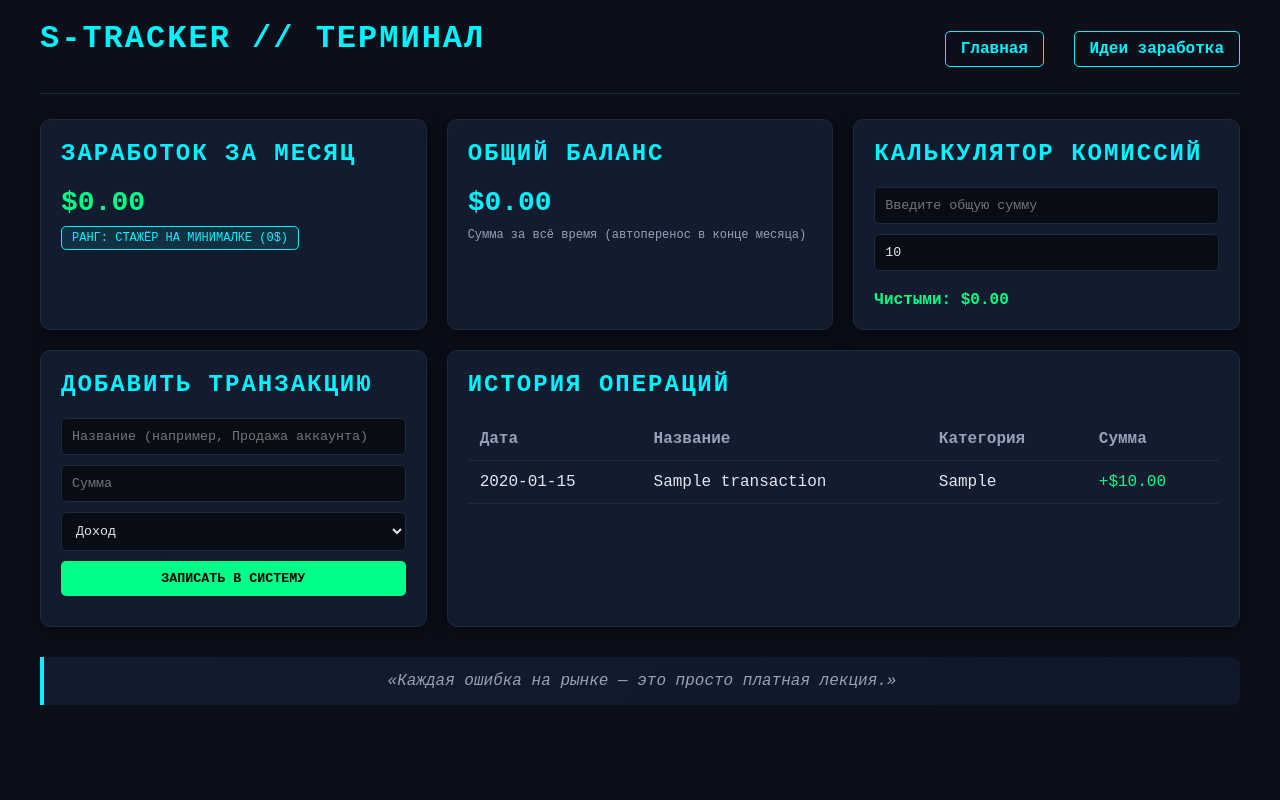
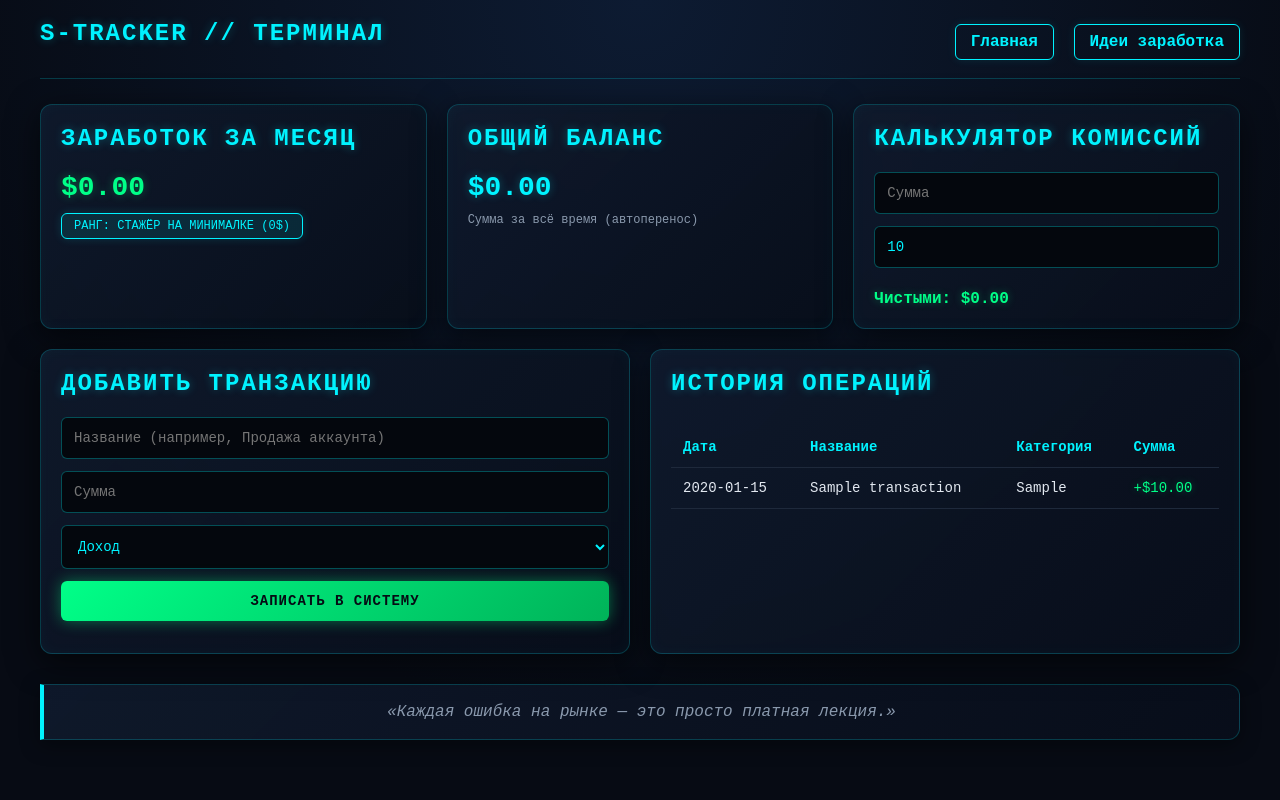
Before and after one commit to Siobaba/s-tracker, a Flask app: page / in a window 1280 px wide. Run offline with Flask 3, Linux system fonts and the light colour scheme; data comes from the database, SQL or seed files in the repository; tables that the repository leaves empty hold one stand-in row (values such as "Sample post").

Commit message:
Update index.html

```diff
--- a/templates/index.html
+++ b/templates/index.html
@@ -2,131 +2,167 @@
 <html lang="ru">
 <head>
     <meta charset="UTF-8">
+    <meta name="viewport" content="width=device-width, initial-scale=1.0">
     <title>S-TRACKER // TERMINAL</title>
     <style>
         :root {
-            --bg-color: #0b0f19;
-            --card-bg: #131b2e;
+            --bg-deep: #070b14;
+            --card-bg: linear-gradient(135deg, rgba(16, 26, 45, 0.9), rgba(8, 14, 26, 0.95));
             --accent-green: #00ff88;
             --accent-cyan: #00f3ff;
             --text-main: #e2e8f0;
-            --text-muted: #94a3b8;
+            --text-muted: #8a99ad;
+            --border-glow: rgba(0, 243, 255, 0.2);
             --border-color: #1e293b;
         }
         body {
-            background-color: var(--bg-color);
+            background-color: var(--bg-deep);
             color: var(--text-main);
             font-family: 'Courier New', Courier, monospace;
             margin: 0;
             padding: 20px;
+            box-sizing: border-box;
+            background-image: radial-gradient(circle at 50% 0%, #0d1b32 0%, var(--bg-deep) 70%);
+            min-height: 100vh;
         }
         .nav-bar {
             display: flex;
             justify-content: space-between;
             align-items: center;
             margin-bottom: 25px;
-            border-bottom: 1px solid var(--border-color);
+            border-bottom: 1px solid rgba(0, 243, 255, 0.2);
             padding-bottom: 15px;
+            flex-wrap: wrap;
+            gap: 10px;
         }
         .nav-links a {
             color: var(--accent-cyan);
             text-decoration: none;
-            margin-left: 20px;
+            margin-left: 10px;
             font-weight: bold;
             border: 1px solid var(--accent-cyan);
             padding: 8px 15px;
-            border-radius: 5px;
-            transition: 0.2s;
+            border-radius: 6px;
+            transition: 0.3s;
+            box-shadow: 0 0 10px rgba(0, 243, 255, 0.1);
         }
         .nav-links a:hover {
             background: var(--accent-cyan);
             color: #000;
+            box-shadow: 0 0 20px var(--accent-cyan);
         }
         h1, h2 {
             color: var(--accent-cyan);
             text-transform: uppercase;
             letter-spacing: 2px;
             margin-top: 0;
+            text-shadow: 0 0 10px rgba(0, 243, 255, 0.3);
         }
+        h1 { font-size: 24px; }
         .container {
             max-width: 1200px;
             margin: 0 auto;
         }
         .dashboard-grid {
             display: grid;
-            grid-template-columns: repeat(auto-fit, minmax(300px, 1fr));
+            grid-template-columns: repeat(auto-fit, minmax(280px, 1fr));
             gap: 20px;
             margin-bottom: 20px;
         }
         .card {
-            background-color: var(--card-bg);
-            border: 1px solid var(--border-color);
-            border-radius: 10px;
+            background: var(--card-bg);
+            border: 1px solid var(--border-glow);
+            border-radius: 12px;
             padding: 20px;
-            box-shadow: 0 4px 20px rgba(0,0,0,0.5);
+            box-shadow: 0 8px 32px rgba(0, 0, 0, 0.6), inset 0 0 15px rgba(0, 243, 255, 0.03);
+            box-sizing: border-box;
+            backdrop-filter: blur(5px);
         }
         .stat-value {
             font-size: 28px;
             font-weight: bold;
             color: var(--accent-green);
             margin-top: 10px;
+            text-shadow: 0 0 10px rgba(0, 255, 136, 0.3);
         }
         .rank-badge {
             display: inline-block;
             background: rgba(0, 243, 255, 0.1);
             color: var(--accent-cyan);
             border: 1px solid var(--accent-cyan);
-            padding: 4px 10px;
-            border-radius: 5px;
+            padding: 5px 12px;
+            border-radius: 6px;
             font-size: 12px;
-            margin-top: 8px;
+            margin-top: 10px;
             text-transform: uppercase;
+            box-shadow: 0 0 10px rgba(0, 243, 255, 0.15);
         }
         input, select, button {
-            background: #080c14;
-            border: 1px solid var(--border-color);
-            color: var(--text-main);
-            padding: 10px;
-            border-radius: 5px;
+            background: #04070d;
+            border: 1px solid rgba(0, 243, 255, 0.3);
+            color: var(--accent-cyan);
+            padding: 12px;
+            border-radius: 6px;
             width: 100%;
             box-sizing: border-box;
-            margin-bottom: 10px;
+            margin-bottom: 12px;
             font-family: inherit;
+            font-size: 14px;
+            outline: none;
+            transition: 0.2s;
+        }
+        input:focus, select:focus {
+            border-color: var(--accent-cyan);
+            box-shadow: 0 0 10px rgba(0, 243, 255, 0.3);
         }
         button {
-            background-color: var(--accent-green);
-            color: #000;
+            background: linear-gradient(135deg, #00ff88, #00b359);
+            color: #050b14;
             font-weight: bold;
             cursor: pointer;
-            transition: 0.2s;
+            transition: 0.3s;
             border: none;
+            text-transform: uppercase;
+            letter-spacing: 1px;
+            box-shadow: 0 0 15px rgba(0, 255, 136, 0.4);
         }
         button:hover {
-            opacity: 0.9;
-            box-shadow: 0 0 10px var(--accent-green);
+            opacity: 1;
+            box-shadow: 0 0 25px var(--accent-green);
+            transform: translateY(-1px);
+        }
+        .table-responsive {
+            width: 100%;
+            overflow-x: auto;
         }
         table {
             width: 100%;
             border-collapse: collapse;
             margin-top: 10px;
+            min-width: 400px;
         }
         th, td {
             padding: 12px;
             text-align: left;
             border-bottom: 1px solid var(--border-color);
+            font-size: 14px;
         }
         th {
-            color: var(--text-muted);
+            color: var(--accent-cyan);
         }
         .quote-box {
-            background: linear-gradient(135deg, #131b2e, #0f172a);
+            background: var(--card-bg);
             border-left: 4px solid var(--accent-cyan);
-            padding: 15px;
+            border-top: 1px solid var(--border-glow);
+            border-right: 1px solid var(--border-glow);
+            border-bottom: 1px solid var(--border-glow);
+            padding: 18px;
             margin-top: 30px;
-            border-radius: 0 10px 10px 0;
+            border-radius: 0 12px 12px 0;
             font-style: italic;
             color: var(--text-muted);
             text-align: center;
+            box-shadow: 0 5px 20px rgba(0,0,0,0.4);
         }
     </style>
 </head>
@@ -140,7 +176,6 @@
             </div>
         </div>
 
-        <!-- Верхняя панель балансов и рангов (не соприкасаются друг с другом) -->
         <div class="dashboard-grid">
             <div class="card">
                 <h2>Заработок за месяц</h2>
@@ -150,20 +185,18 @@
 
             <div class="card">
                 <h2>Общий баланс</h2>
-                <div class="stat-value" style="color: var(--accent-cyan);">${{ "%.2f"|format(all_time_balance) }}</div>
-                <div style="font-size: 12px; color: var(--text-muted); margin-top: 10px;">Сумма за всё время (автоперенос в конце месяца)</div>
+                <div class="stat-value" style="color: var(--accent-cyan); text-shadow: 0 0 10px rgba(0, 243, 255, 0.3);">${{ "%.2f"|format(all_time_balance) }}</div>
+                <div style="font-size: 12px; color: var(--text-muted); margin-top: 10px;">Сумма за всё время (автоперенос)</div>
             </div>
 
-            <!-- Простой калькулятор комиссий -->
             <div class="card">
                 <h2>Калькулятор комиссий</h2>
-                <input type="number" id="calc-amount" placeholder="Введите общую сумму" oninput="calculateFee()">
-                <input type="number" id="calc-fee-percent" placeholder="Процент комиссии (например, 10)" value="10" oninput="calculateFee()">
-                <div id="calc-result" style="margin-top: 10px; font-weight: bold; color: var(--accent-green);">Чистыми: $0.00</div>
+                <input type="number" id="calc-amount" placeholder="Сумма" oninput="calculateFee()">
+                <input type="number" id="calc-fee-percent" placeholder="Процент комиссии (%)" value="10" oninput="calculateFee()">
+                <div id="calc-result" style="margin-top: 10px; font-weight: bold; color: var(--accent-green); text-shadow: 0 0 8px rgba(0,255,136,0.3);">Чистыми: $0.00</div>
             </div>
         </div>
 
-        <!-- Добавление транзакции и история -->
         <div class="dashboard-grid">
             <div class="card">
                 <h2>Добавить транзакцию</h2>
@@ -178,8 +211,9 @@
                 </form>
             </div>
 
-            <div class="card" style="grid-column: span 2;">
+            <div class="card" style="grid-column: span 1;">
                 <h2>История операций</h2>
+                <div class="table-responsive">
                     <table>
                         <thead>
                             <tr>
@@ -195,7 +229,7 @@
                                 <td>{{ tx.date }}</td>
                                 <td>{{ tx.title }}</td>
                                 <td>{{ tx.category }}</td>
-                            <td style="color: {{ 'var(--accent-green)' if tx.amount > 0 else '#ff4d4d' }};">
+                                <td style="color: {{ 'var(--accent-green)' if tx.amount > 0 else '#ff4d4d' }}; text-shadow: {{ '0 0 8px rgba(0,255,136,0.3)' if tx.amount > 0 else 'none' }};">
                                     {{ "+$" if tx.amount > 0 else "$" }}{{ "%.2f"|format(tx.amount) }}
                                 </td>
                             </tr>
@@ -208,33 +242,29 @@
                     </table>
                 </div>
             </div>
+        </div>
 
-        <!-- Мотивирующие цитаты (большая база) -->
         <div class="quote-box" id="quote-container">
             Загрузка мудрости Уолл-стрит...
         </div>
     </div>
 
     <script>
-        // Простой калькулятор комиссий: вводишь число и процент вручную
         function calculateFee() {
             const amount = parseFloat(document.getElementById('calc-amount').value) || 0;
             const feePercent = parseFloat(document.getElementById('calc-fee-percent').value) || 0;
-
             const feeAmount = amount * (feePercent / 100);
             const netAmount = amount - feeAmount;
-
             document.getElementById('calc-result').innerText = `Чистыми: ${netAmount.toFixed(2)} (Комиссия: ${feeAmount.toFixed(2)})`;
         }
 
-        // Рандомные цитаты
         const quotes = {{ quotes | tojson }};
         function showRandomQuote() {
             const randomIndex = Math.floor(Math.random() * quotes.length);
             document.getElementById('quote-container').innerText = quotes[randomIndex];
         }
         showRandomQuote();
-        setInterval(showRandomQuote, 8000); // Менять цитату каждые 8 секунд
+        setInterval(showRandomQuote, 8000);
     </script>
 </body>
 </html>
```
Lines whose indentation alone changed are shown as unchanged.
